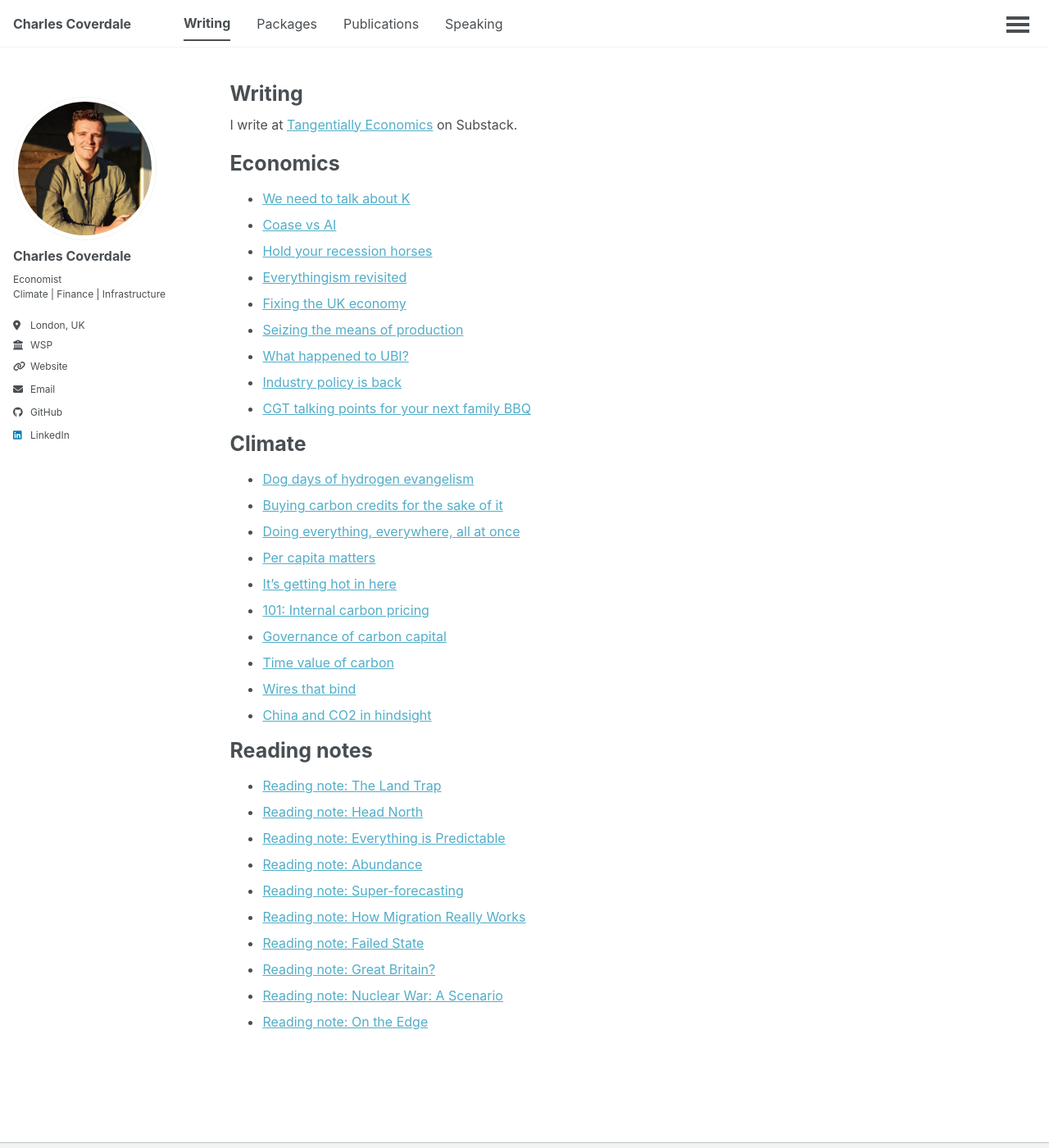
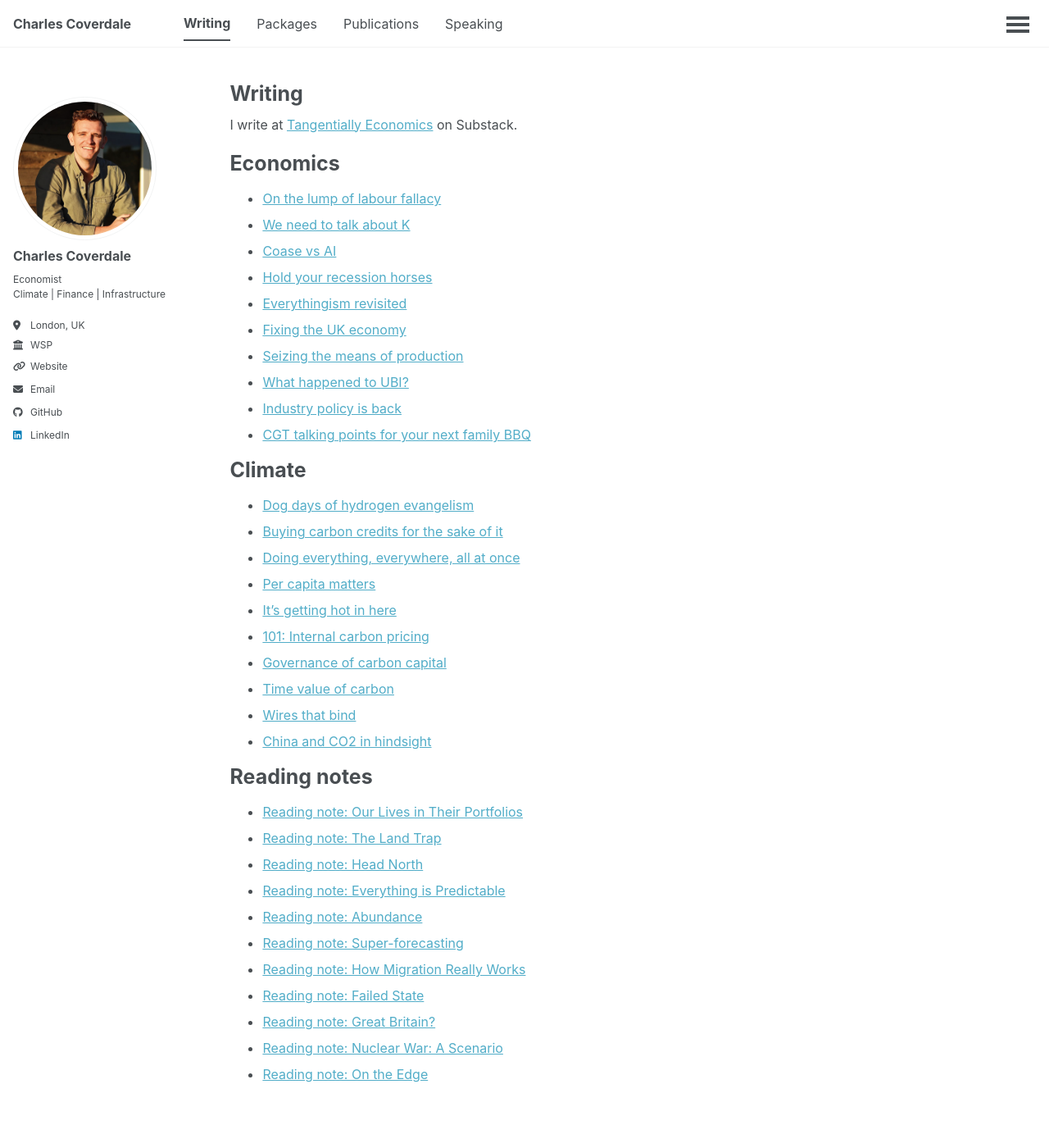
Before and after one commit to charlescoverdale/charlescoverdale.github.io, a Jekyll site: the page built from _pages/writing.md, in a window 1280 px wide and 1400 px high. Shown: the whole window at 82% size. Built offline with Jekyll 4.4.1, drawn with Linux system fonts in a browser that asks for light colours; a script that is not in the unit is left out.

Commit message:
Add two recent Substack posts to writing page
The page had drifted three posts behind the Substack archive. Adding
the two that fit the existing sections, each at the top of its list to
keep reverse-chronological order. The R Cookbook post is deliberately
left off: it has no natural home among Economics, Climate and Reading
notes.

```diff
--- a/_pages/writing.md
+++ b/_pages/writing.md
@@ -10,6 +10,7 @@ I write at [Tangentially Economics](https://charlescoverdale.com) on Substack.
 Economics
 ======
 
+- [On the lump of labour fallacy](https://www.charlescoverdale.com/p/the-lump-of-labour-trap)
 - [We need to talk about K](https://www.charlescoverdale.com/p/we-need-to-talk-about-k)
 - [Coase vs AI](https://www.charlescoverdale.com/p/coase-vs-ai)
 - [Hold your recession horses](https://www.charlescoverdale.com/p/hold-your-recession-horses)
@@ -37,6 +38,7 @@ Climate
 Reading notes
 ======
 
+- [Reading note: Our Lives in Their Portfolios](https://www.charlescoverdale.com/p/reading-note-our-lives-in-their-portfolios)
 - [Reading note: The Land Trap](https://www.charlescoverdale.com/p/reading-note-the-land-trap)
 - [Reading note: Head North](https://www.charlescoverdale.com/p/reading-note-head-north)
 - [Reading note: Everything is Predictable](https://www.charlescoverdale.com/p/reading-note-everything-is-predictable)
```
